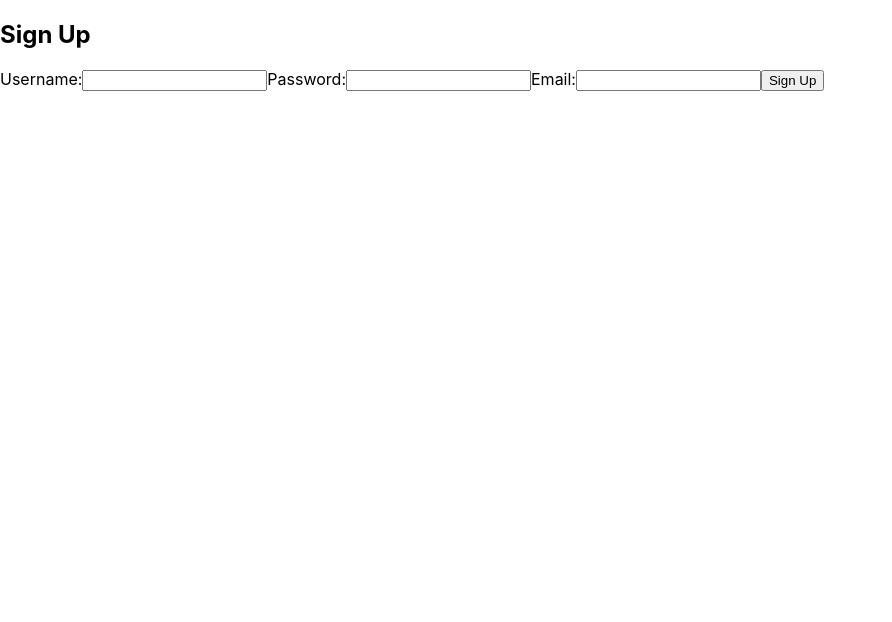
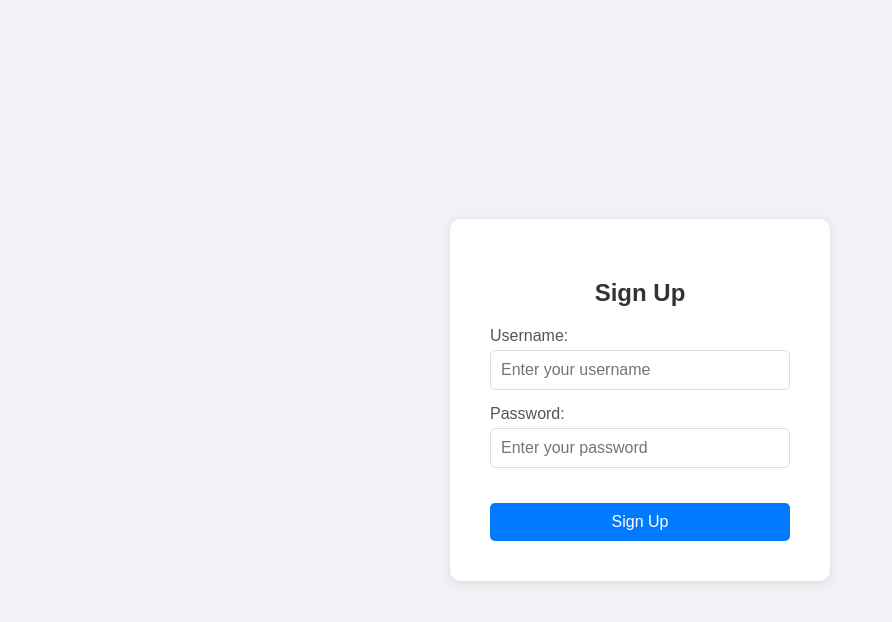
Before and after one commit to Bimlesh29Pandit/freshProject, a React (Create React App) app: page /signup in a window 1280 px wide. Shown: the top 622 px of the page, without its empty margins (0-892 px from the left). Built offline with nearby package versions, Linux system fonts and the light colour scheme.

Commit message:
add signup,search function

```diff
--- a/src/App.js
+++ b/src/App.js
@@ -4,6 +4,7 @@ import HomePage from "./components/HomePage.jsx";
 import LoginPage from "./components/LoginPage.jsx"; // Corrected the file name here
 import SignupPage from "./components/SignupPage.jsx";
 import SearchPage from "./components/SearchPage.jsx";
+import SearchResultsPage from "./components/SearchResultsPage.jsx";
 
 const App = () => {
   return (
@@ -13,6 +14,7 @@ const App = () => {
         <Route path="/login" element={<LoginPage />} />
         <Route path="/signup" element={<SignupPage />} />
         <Route path="/search" element={<SearchPage />} />
+        <Route path="/search-results" element={<SearchResultsPage />} />
       </Routes>
     </Router>
   );
--- a/src/components/SearchPage.jsx
+++ b/src/components/SearchPage.jsx
@@ -15,8 +15,8 @@ const SearchPage = () => {
         `http://localhost:4000/api/breweries/search?${searchType}=${searchTerm}`
       );
       console.log("after api called ");
-      if (res.status === 400) {
-        return alert("Wrong credentials");
+      if (res.status === 500) {
+        return alert("Server Error");
       }
 
       // Assuming you want to navigate to a search results page
@@ -43,9 +43,9 @@ const SearchPage = () => {
           value={searchType}
           onChange={(e) => setSearchType(e.target.value)}
         >
-          <option value="city">City</option>
-          <option value="name">Name</option>
-          <option value="type">Type</option>
+          <option value="city">city</option>
+          <option value="name">name</option>
+          <option value="type">type</option>
           {/* Add more options as needed */}
         </select>
         <button type="submit">Search</button>
--- a/src/components/SearchResultsPage.jsx
+++ b/src/components/SearchResultsPage.jsx
@@ -13,9 +13,31 @@ const SearchResultsPage = () => {
           <li key={brewery.id}>
             <h3>{brewery.name}</h3>
             <p>
-              {brewery.city}, {brewery.state}
+              Address: {brewery.street}, {brewery.city}, {brewery.state},{" "}
+              {brewery.postal_code}
             </p>
-            <p>Type: {brewery.brewery_type}</p>
+            <p>Phone: {brewery.phone}</p>
+            <p>
+              Website:{" "}
+              <a
+                href={brewery.website_url}
+                target="_blank"
+                rel="noopener noreferrer"
+              >
+                {brewery.website_url}
+              </a>
+            </p>
+            <h4>
+              Current Rating:{" "}
+              {brewery.reviews.length > 0
+                ? (
+                    brewery.reviews.reduce(
+                      (acc, review) => acc + review.rating,
+                      0
+                    ) / brewery.reviews.length
+                  ).toFixed(1)
+                : "No ratings yet"}
+            </h4>
             <h4>Reviews:</h4>
             <ul>
               {brewery.reviews.map((review, index) => (
--- /dev/null
+++ b/src/components/SignupPage.css
@@ -0,0 +1,68 @@
+/* SignupPage.css */
+body {
+  font-family: Arial, sans-serif;
+  background-color: #f0f2f5;
+  display: flex;
+  justify-content: center;
+  align-items: center;
+  height: 100vh;
+  margin: 0;
+}
+
+.signup-container {
+  display: flex;
+  justify-content: center;
+  align-items: center;
+  height: 100%;
+  width: 100%;
+}
+
+.signup-box {
+  background-color: #fff;
+  padding: 40px;
+  border-radius: 10px;
+  box-shadow: 0 2px 10px rgba(0, 0, 0, 0.1);
+  width: 300px;
+  text-align: center;
+}
+
+.signup-box h2 {
+  margin-bottom: 20px;
+  color: #333;
+}
+
+.form-group {
+  margin-bottom: 15px;
+  text-align: left;
+}
+
+.form-group label {
+  display: block;
+  margin-bottom: 5px;
+  color: #555;
+}
+
+.form-group input {
+  width: 100%;
+  padding: 10px;
+  border: 1px solid #ddd;
+  border-radius: 5px;
+  font-size: 16px;
+  box-sizing: border-box;
+}
+
+.signup-button {
+  width: 100%;
+  padding: 10px;
+  background-color: #007bff;
+  color: #fff;
+  border: none;
+  border-radius: 5px;
+  font-size: 16px;
+  cursor: pointer;
+  margin-top: 20px;
+}
+
+.signup-button:hover {
+  background-color: #0056b3;
+}
--- a/src/components/SignupPage.jsx
+++ b/src/components/SignupPage.jsx
@@ -1,50 +1,75 @@
 import React, { useState } from "react";
 import { useNavigate } from "react-router-dom";
+import axios from "axios";
+import "./SignupPage.css";
 
 const SignupPage = () => {
   const [username, setUsername] = useState("");
   const [password, setPassword] = useState("");
-  const [email, setEmail] = useState("");
   const history = useNavigate();
 
-  const handleSignup = () => {
-    // Handle signup logic (e.g., send request to backend)
-    console.log("Username:", username);
-    console.log("Password:", password);
-    console.log("Email:", email);
-    // Redirect to login or dashboard after successful signup
-    history.push("/login");
+  const handleSignup = async () => {
+    try {
+      const response = await axios.post(
+        "http://localhost:4000/api/auth/signup",
+        {
+          username,
+          password,
+        }
+      );
+
+      if (response.status === 200) {
+        console.log("Signup successful:", response.data);
+        history("/login");
+      } else {
+        if (response.status === 401) {
+          alert("user already exist");
+          history("/login");
+        }
+        console.error("Signup failed:", response.data);
+      }
+    } catch (error) {
+      console.error(
+        "Error during signup:",
+        error.response?.data || error.message
+      );
+    }
   };
 
   return (
-    <div>
+    <div className="signup-container">
+      <div className="signup-box">
         <h2>Sign Up</h2>
         <form>
+          <div className="form-group">
             <label htmlFor="username">Username:</label>
             <input
               type="text"
               id="username"
               value={username}
               onChange={(e) => setUsername(e.target.value)}
+              placeholder="Enter your username"
             />
+          </div>
+          <div className="form-group">
             <label htmlFor="password">Password:</label>
             <input
               type="password"
               id="password"
               value={password}
               onChange={(e) => setPassword(e.target.value)}
+              placeholder="Enter your password"
             />
-        <label htmlFor="email">Email:</label>
-        <input
-          type="email"
-          id="email"
-          value={email}
-          onChange={(e) => setEmail(e.target.value)}
-        />
-        <button type="button" onClick={handleSignup}>
+          </div>
+          <button
+            type="button"
+            className="signup-button"
+            onClick={handleSignup}
+          >
             Sign Up
           </button>
         </form>
+      </div>
     </div>
   );
 };
```
Lines whose indentation alone changed are shown as unchanged.
